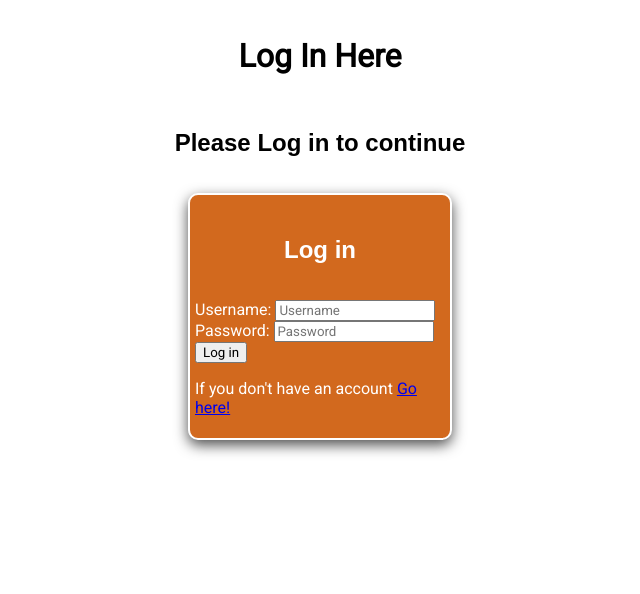
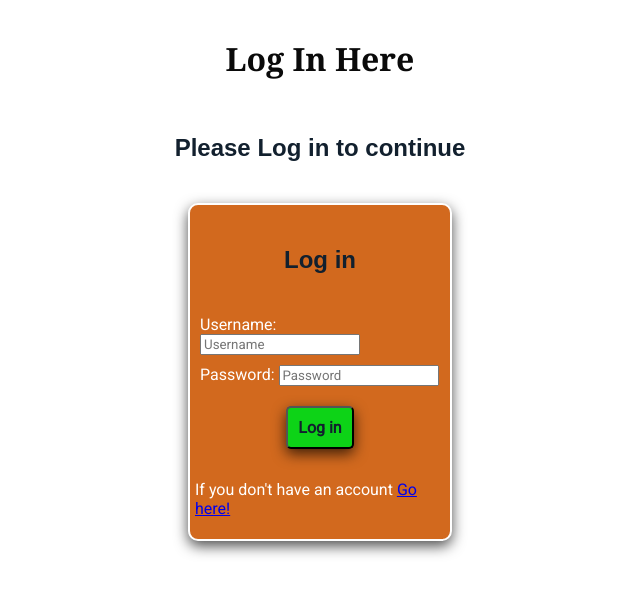
Before and after one commit to MAST1999/HTML-And-CSS-Training, a website: page Forms/logIn.html in a window 1280 px wide. Shown: the whole page, without its empty margins (320-960 px from the left). Drawn offline with Linux system fonts and the light colour scheme.

Commit message:
Pseudo-classes-Root

```diff
--- a/Forms/logIn.css
+++ b/Forms/logIn.css
@@ -1,8 +1,17 @@
 @import url("https://fonts.googleapis.com/css2?family=Roboto&display=swap");
 
 * {
-  font-family: "Roboto", sans-serif !important; /*because of !important the
+  font-family: "Roboto", sans-serif; /*because of !important the
                                         font is always going to be roboto*/
+}
+/* Root */
+:root {
+  --primary-color: #0a0a0a;
+  --dark-color: #12202e;
+  --light-color: #f4f4f4;
+  --danger-color: #0dd317;
+  --success-color: #2aaa50;
+  --shadow: 0 5px 14px rgba(0, 0, 0, 0.7);
 }
 
 #login {
@@ -14,15 +23,42 @@
   position: relative;
   border: solid 2px white;
   border-radius: 10px;
-  box-shadow: 0 5px 14px rgba(0, 0, 0, 0.7);
+  box-shadow: var(--shadow);
 }
 h1 {
   text-align: center;
   padding: 1rem;
   font-family: Georgia, "Times New Roman", Times, serif;
+  color: var(--primary-color);
 }
 h2 {
   text-align: center;
   padding: 1rem;
-  font-family: "Arial", Helvetica, sans-serif !important;
+  font-family: "Arial", Helvetica, sans-serif;
+  color: var(--dark-color);
 }
+div {
+  padding: 5px;
+}
+[value="Log in"] {
+  padding: 5px;
+  font-family: "Roboto", sans-serif;
+  font-size: 1rem;
+  font-weight: bold;
+  color: var(--dark-color);
+}
+
+input[type="submit"] {
+  padding: 10px;
+  background-color: var(--danger-color);
+  border-radius: 5px;
+  margin: 10px auto;
+}
+
+.btn-login {
+  display: flex;
+}
+
+.btn {
+  box-shadow: var(--shadow);
+}
```
Also changed, not shown: Notes.md (+16 -1 lines).
